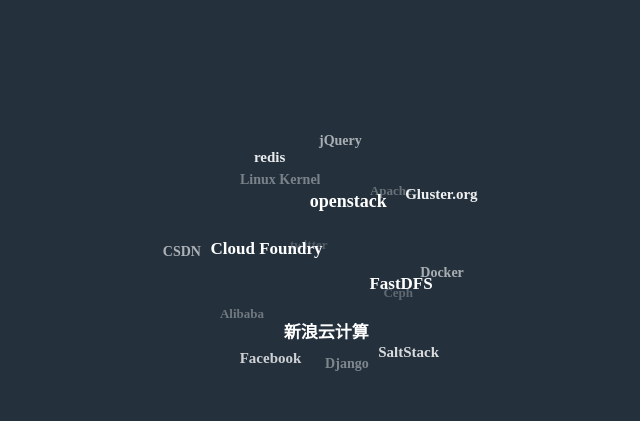
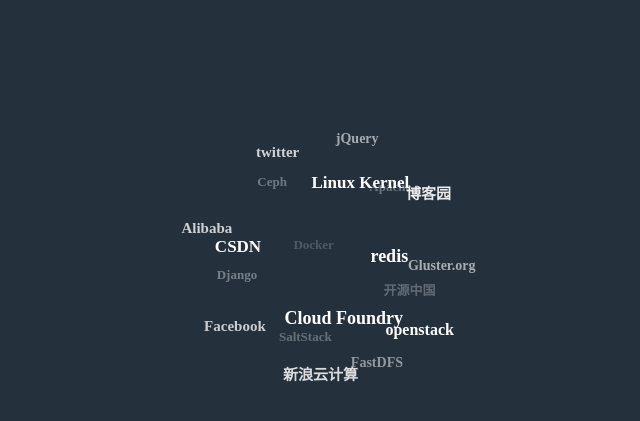
Before and after one commit to houht/houht.github.io, a Jekyll site: the page tags.html, which Jekyll copies as it is, in a window 1280 px wide. Shown: the top 421 px of the page, without its empty margins (305-945 px from the left). Built offline with Jekyll 4.4.1, drawn with Linux system fonts in a browser that asks for light colours; Markdown is read by kramdown in place of the engine named in the settings.

Commit message:
Update tags.html

```diff
--- a/tags.html
+++ b/tags.html
@@ -24,6 +24,9 @@
 <span><a href="http://twitter.github.io/">twitter</a></span>
 <span><a href="https://github.com/torvalds/linux">Linux Kernel</a></span>
 <span><a href="http://www.csdn.net/">CSDN</a></span>
+<span><a href="http://www.oschina.net/">开源中国</a></span>
+<span><a href="http://www.cnblogs.com/">博客园</a></span>
+
 </div>
 
 </body>
```
